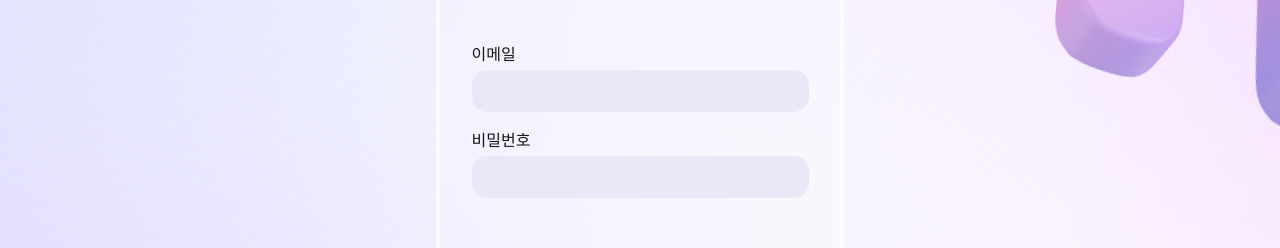
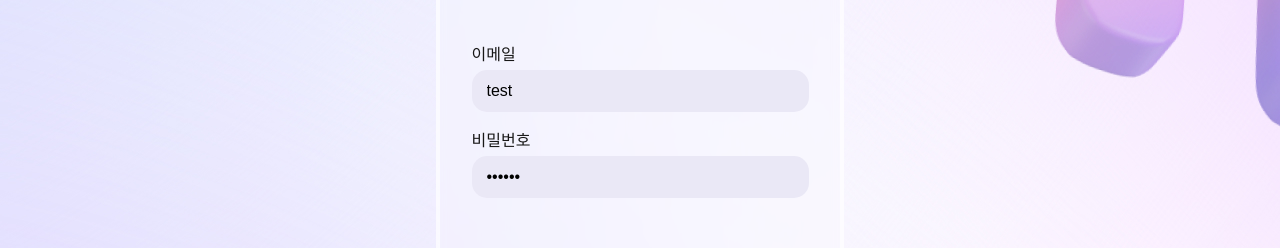
Before and after one commit to hagenti0612/Plura, a React (Create React App) app in the folder src/main/frontend/: page / in a window 1280 px wide. Shown: the part 226-474 px from the top of the page. Built offline with nearby package versions, Linux system fonts and the light colour scheme; a web font is replaced by a local one.

Commit message:
예제 생성

```diff
--- a/src/main/frontend/package.json
+++ b/src/main/frontend/package.json
@@ -2,10 +2,12 @@
   "name": "frontend",
   "version": "0.1.0",
   "private": true,
+  "proxy": "http://localhost:8080",
   "dependencies": {
     "@testing-library/jest-dom": "^5.16.5",
     "@testing-library/react": "^13.4.0",
     "@testing-library/user-event": "^13.5.0",
+    "axios": "^1.1.3",
     "react": "^18.2.0",
     "react-dom": "^18.2.0",
     "react-scripts": "5.0.1",
--- a/src/main/frontend/src/components/login/login.js
+++ b/src/main/frontend/src/components/login/login.js
@@ -1,4 +1,5 @@
 import React from "react";
+import axios from 'axios';
 import './login.css'
 import heart from '../../img/el_heart.svg'
 import bar from '../../img/bar.svg'
@@ -7,6 +8,21 @@ import right from '../../img/right.svg'
 import login from '../../img/login.svg'
 
 function Login(){
+    let data = {
+        userid : 'test'
+        ,userPassWord : 'test00'
+        ,idx : 0
+    }
+
+
+    const handleInputId = (e) => {
+        data.userid = e.target.value;
+    }
+
+    function handleInputPw(e) {
+        data.userPassWord = e.target.value;
+    }
+
     return(
         <>
         <div className="back_img">
@@ -15,9 +31,9 @@ function Login(){
                     <div className='logintext'>
                         <div className='title'>LOGIN</div>
                         <div className='text'>이메일</div>
-                        <input type={'email'} className='emailbox'></input>
+                        <input type={'email'} className='emailbox' defaultValue={data.userid} onChange={handleInputId}></input>
                         <div className='text'>비밀번호</div>
-                        <input type={'password'} className='passwordbox'></input>
+                        <input type={'password'} className='passwordbox' defaultValue ={data.userPassWord} onChange={handleInputPw}></input>
                     </div>
                 </div>
             </div>
@@ -36,7 +52,26 @@ function Login(){
                     <div className='row'>
                         <img src={left}></img>
 
-                        <img className='btn' src={login} onClick={()=>{alert('비밀번호가 정확하지 않습니다 다시 시도해주세요')}}></img>
+                        <img className='btn' src={login} onClick={()=>{
+                            axios.post( '/memberCreate',
+                                {
+                                    MEM_ID: data.userid
+                                    , MEM_PW : data.userPassWord
+                                    , MEM_NIKNE : '누구니너'
+                                    , MEM_CALL_NUM : '01012345678'
+                                },
+                                {
+                                    headers:{
+                                        // 'Content-type': 'application/json',
+                                        // 'Accept': 'application/json',
+                                        contentType: 'application/json'
+                                    }
+                                }
+                            )
+                            .then((response) => { console.log(response.data); })
+                            .catch((response) => { console.log('Error!') });
+                            alert('비밀번호가 정확하지 않습니다 다시 시도해주세요')
+                        }}></img>
                         <img src={right}></img>
                     </div>
                 </div>
```
Also changed, not shown: 1 other file (tests, documents, lock files or other folders).
